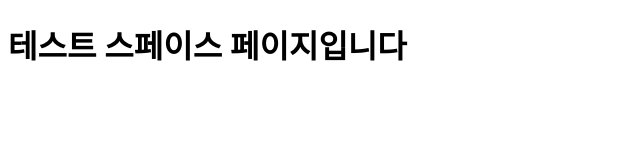
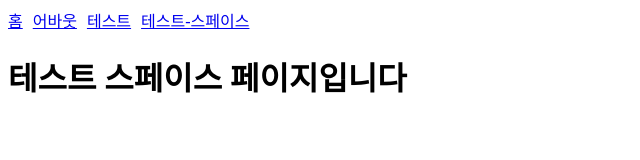
Before and after one commit to hongdayeong/yeong-blog, a Gatsby site: page /test-space in a window 1280 px wide. Shown: the whole page, without its empty margins (0-640 px from the left). Built offline with nearby package versions, Linux system fonts and the light colour scheme; Gatsby itself is replaced by a stand-in of ours.

Commit message:
GNB 추가

```diff
--- a/src/pages/test-space.js
+++ b/src/pages/test-space.js
@@ -1,9 +1,16 @@
+import { Link } from "gatsby";
 import React from "react"
 
 function TestSpacePage() {
   return (
     <main>
         <title>테스트 스페이스</title>
+        <div style={{ display: "flex", gap: 10 }}>
+        <Link to="/">홈</Link>
+        <Link to="/about">어바웃</Link>
+        <Link to="/test">테스트</Link>
+        <Link to="/test-space">테스트-스페이스</Link>
+      </div>
         <h1>테스트 스페이스 페이지입니다</h1>
         </main>
   );
```
Also changed, not shown: src/pages/about.js (+9 -0 lines), src/pages/index.js (+9 -0 lines), src/pages/test.js (+13 -4 lines).
